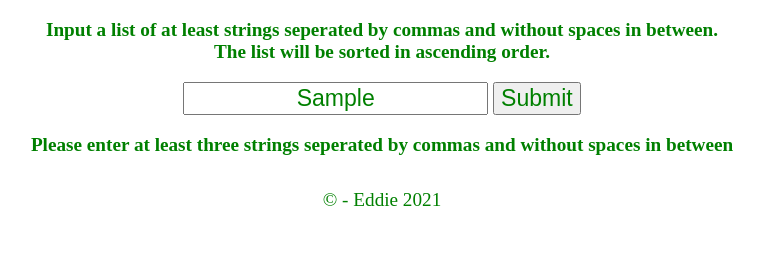
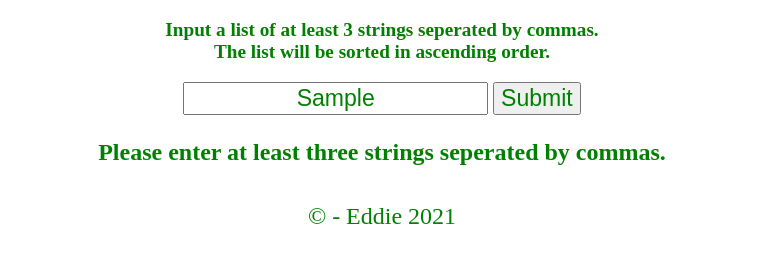
Before and after one commit to Eddie-Github/Web-Scripting-Module-5, a plain HTML site: page index.html in a window 1280 px wide. Both pictures are taken after typing "Sample" into the empty fields and a click on the button "Submit". Shown: the part 61-324 px from the top of the page, without its empty margins (258-1021 px from the left). Drawn offline with Linux system fonts and the light colour scheme.

Commit message:
Add files via upload

```diff
--- a/index.css
+++ b/index.css
@@ -11,3 +11,7 @@ p, a, footer, label, button, input, h3{
 footer{
     padding-top: 10pt;
 }
+
+#output, footer{
+    font-size: 18pt;
+}
--- a/index.html
+++ b/index.html
@@ -13,7 +13,7 @@
 
         <!-- Form with label, input, and submit button -->
         <form id="arraySortForm">
-            <h3>Input a list of at least strings seperated by commas and without spaces in between.<br>
+            <h3>Input a list of at least 3 strings seperated by commas.<br>
             The list will be sorted in ascending order.</h3>
            <p>
             <input type="text" name="input" id="input" autocomplete="off" required>
--- a/index.js
+++ b/index.js
@@ -20,6 +20,11 @@ function arraySortForm(event)
     //get the array size
     var arraySize = inputArray.length;
 
+    //trim whitespace around each element
+    for (let i= 0; i < arraySize; i++) {
+        inputArray[i] = inputArray[i].trim();
+    }
+
     //make sure the array has at least three elements
     if (arraySize >= 3)
     {
@@ -34,7 +39,7 @@ function arraySortForm(event)
             }
         }
         //make output string
-        output = ""
+        output = "The data in ascending order is: ";
         for (let i = 0; i < arraySize; i++) {
             output += inputArray[i];
             output += ",";
@@ -43,7 +48,7 @@ function arraySortForm(event)
     }
     else
     {
-        output = "Please enter at least three strings seperated by commas and without spaces in between"
+        output = "Please enter at least three strings seperated by commas."
     }
 
     //show the output string
```
